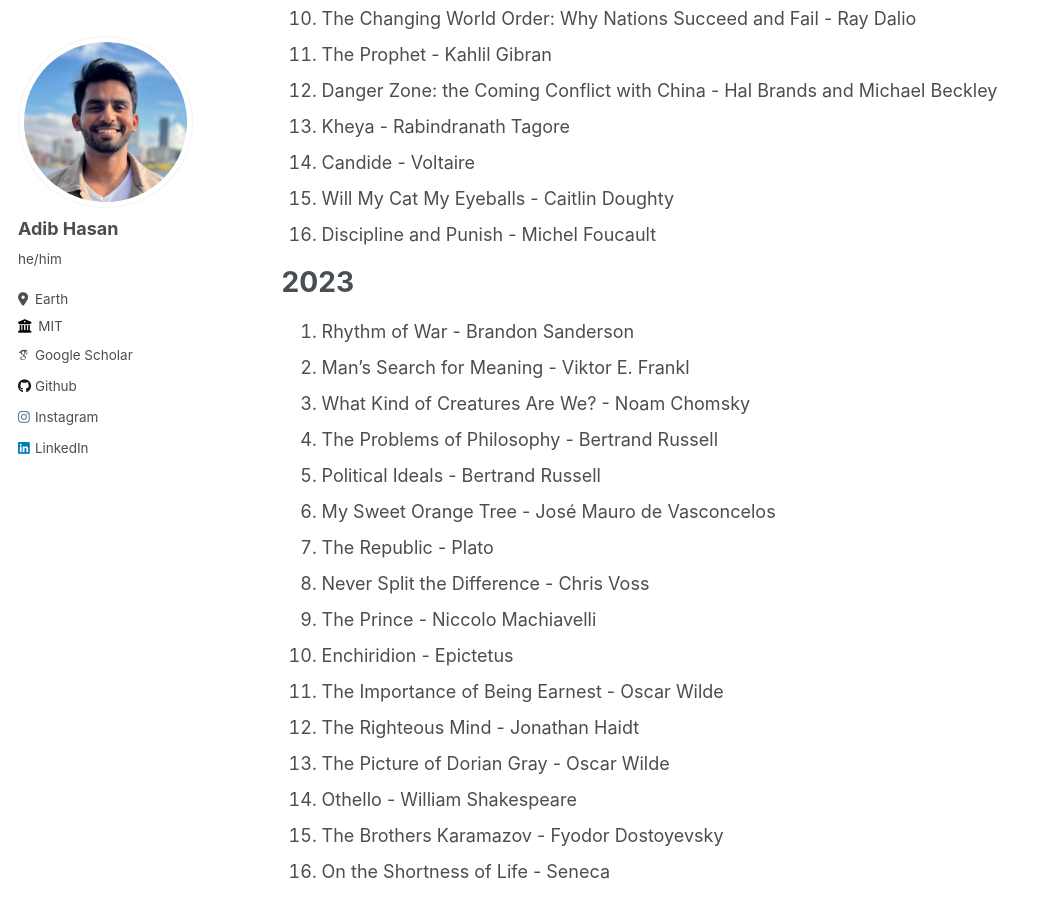
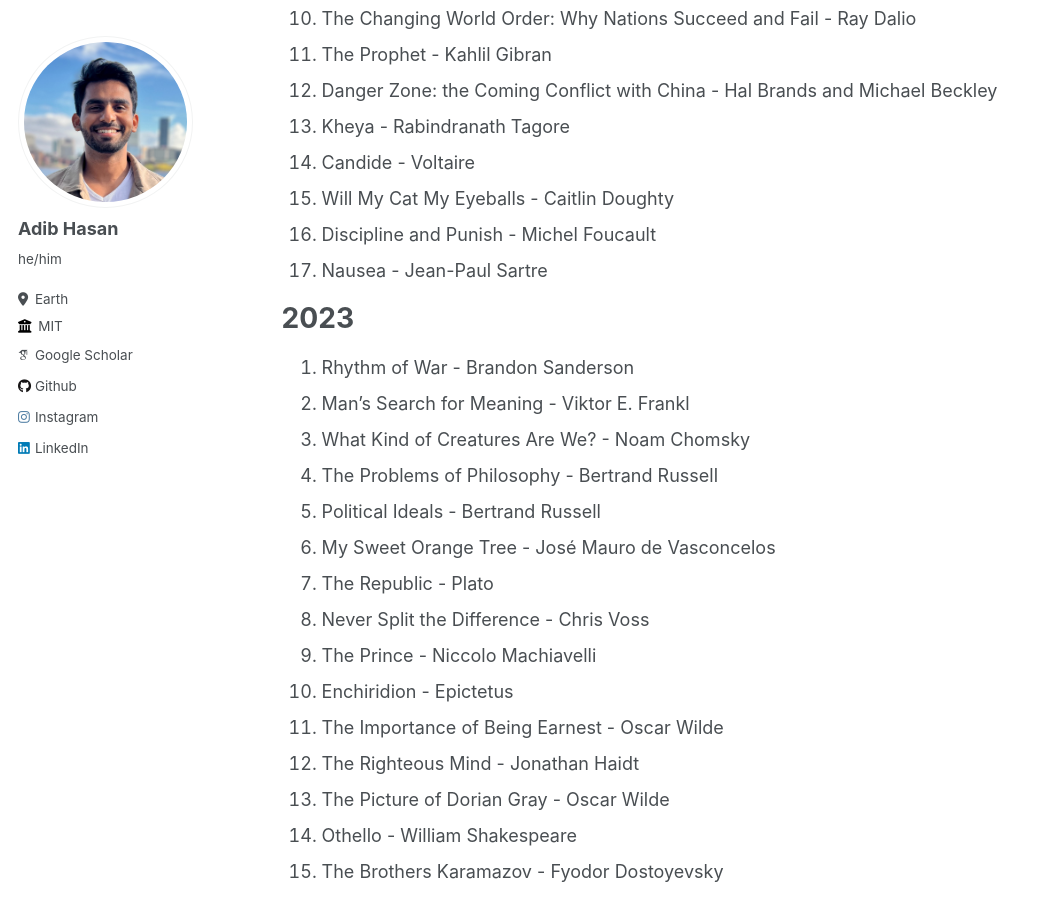
Before and after one commit to Neehan/neehan.github.io, a Jekyll site: the page built from _pages/reading.md, in a window 1280 px wide and 900 px high, scrolled down 608 px. Shown: the whole window, without its empty margins (0-1042 px from the left). Built offline with Jekyll 4.4.1, drawn with Linux system fonts in a browser that asks for light colours; some web fonts are replaced.

Commit message:
Update reading.md

```diff
--- a/_pages/reading.md
+++ b/_pages/reading.md
@@ -22,6 +22,7 @@ They say reading books is like taking your brain to the gym. I read so many that
 14. Candide - Voltaire
 15. Will My Cat My Eyeballs - Caitlin Doughty
 16. Discipline and Punish - Michel Foucault
+17. Nausea - Jean-Paul Sartre
 
 # 2023
 1. Rhythm of War - Brandon Sanderson
```
